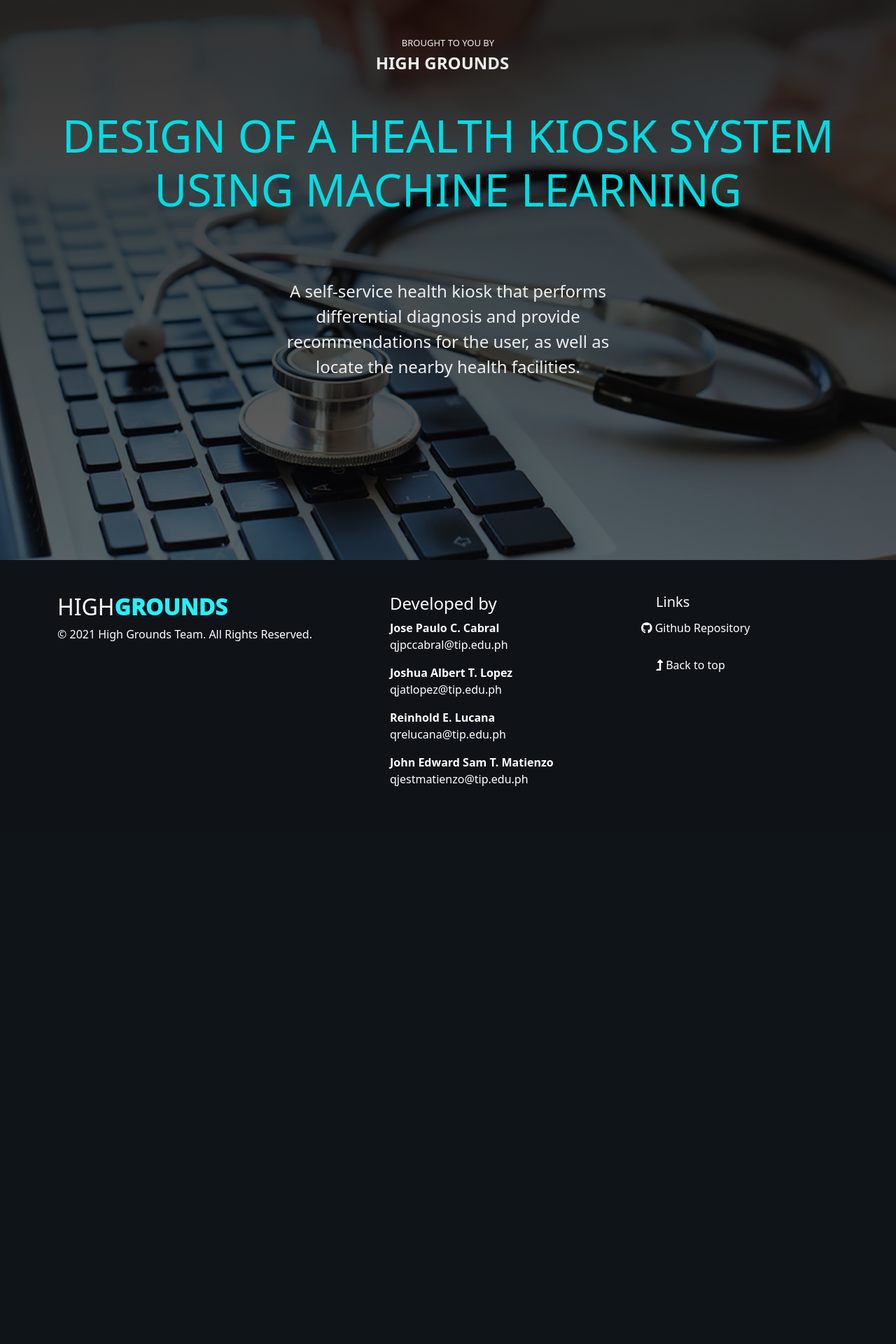
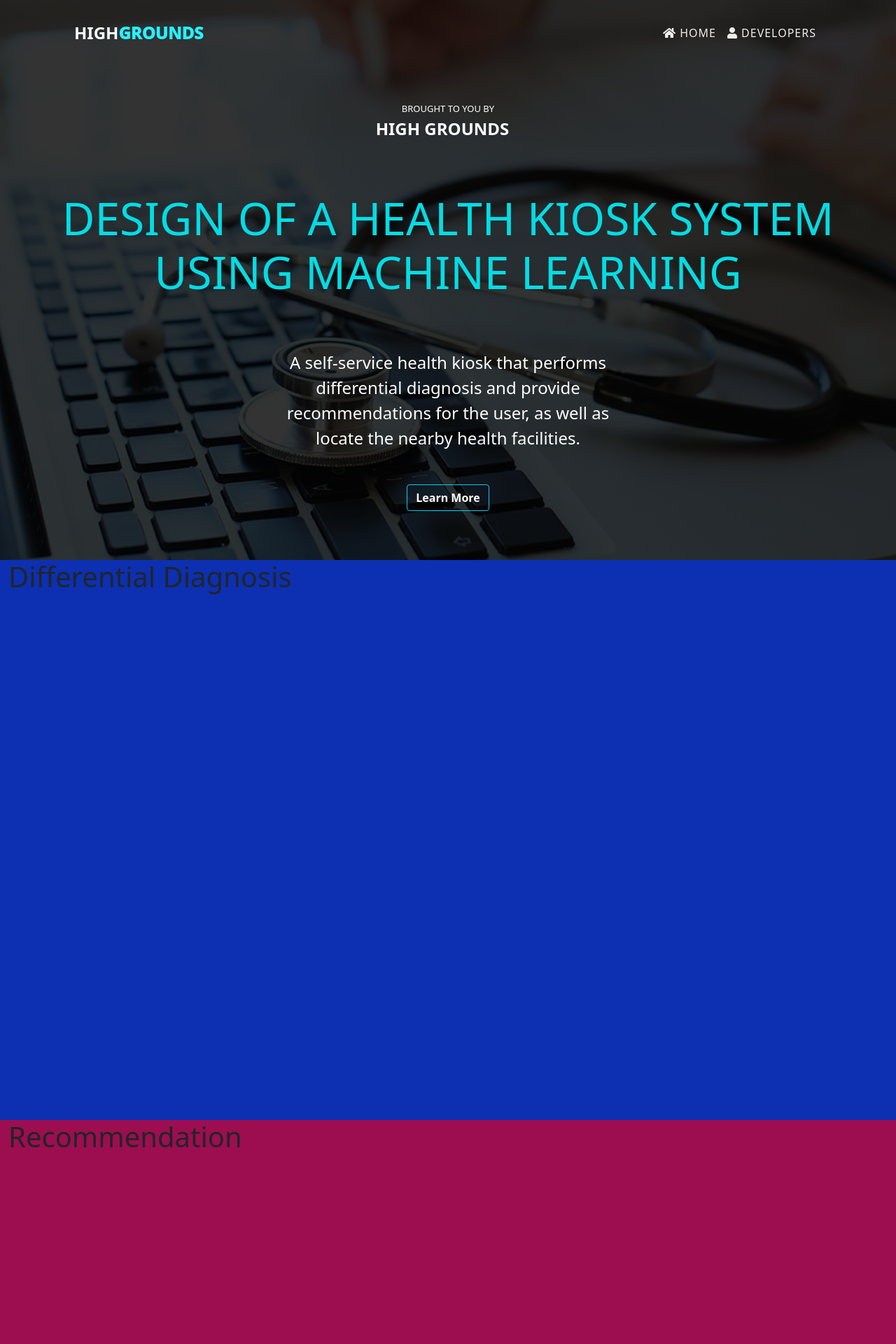
Before and after one commit to paucabral/devops-midterm-webapp, a Python web app: template templates/index.html in a window 1280 px wide. Shown: the top 1920 px of the page at 70% size. Before the commit the page ends 1123 px from the top, so only its background shows below. Run offline with Jinja, Linux system fonts and the light colour scheme; the template is opened without the code that fills it, so the values that code supplies are empty; some libraries are stand-ins or nearby versions.

Commit message:
Readded navigation and initialized boilerplate for different sections in the index page

```diff
--- a/static/css/style.css
+++ b/static/css/style.css
@@ -1,20 +1,35 @@
 /* CSS */
 #indexBody {
   min-height: 100vh;
-  background: linear-gradient(to bottom, rgba(0, 0, 0, 0.8), rgba(0, 0, 0, 0.6)),
+  background: linear-gradient(to bottom, rgba(0, 0, 0, 0.8), rgba(0, 0, 0, 0.8)),
     url("../img/bg.jpg") center no-repeat;
   background-size: cover;
+}
+
+#indexDifferential {
+  min-height: 100vh;
+  background: #0c30b1;
+}
+
+#indexRecomm {
+  min-height: 100vh;
+  background: #9c0e50;
+}
+
+#indexNearby {
+  min-height: 100vh;
+  background: #4de65a;
+}
+
+#developers {
+  min-height: 100vh;
+  background: #4d6de6;
 }
 
 header {
   width: 100%;
   position: relative;
   overflow: hidden;
-  background: linear-gradient(
-    to bottom,
-    rgba(0, 0, 0, 0.5),
-    rgba(0, 0, 0, 0.01)
-  );
   color: #eee;
 }
 
@@ -50,27 +65,7 @@ header a:hover {
 
 #pdDescription {
   width: 40%;
-}
-
-header {
-  width: 100%;
-  position: relative;
-  overflow: hidden;
-  background: linear-gradient(
-    to bottom,
-    rgba(0, 0, 0, 0.8),
-    rgba(0, 0, 0, 0.01)
-  );
-  color: #eee;
-}
-
-header a {
-  color: #eee;
-  text-decoration: none;
-}
-
-header a:hover {
-  color: rgb(38, 241, 255);
+  font-size: 1.5em;
 }
 
 .brand {
@@ -185,8 +180,7 @@ ol {
   align-items: center;
   width: 100%;
   padding: 23px;
-  font: 900 13px/1 "Lato", -apple-system, BlinkMacSystemFont, "Segoe UI", Roboto,
-    "Helvetica Neue", Arial, sans-serif;
+  font: 900 13px/1;
   text-transform: uppercase;
   color: rgba(255, 255, 255, 0.5);
 }
@@ -208,8 +202,13 @@ ol {
   transition: 0.22s ease;
 }
 
-@media screen and (max-width: 400px) {
+@media screen and (max-width: 450px) {
+  #pdTitle {
+    width: 90%;
+    font-size: 3em;
+  }
   #pdDescription {
     width: 90%;
+    font-size: 1.3em;
   }
 }
--- a/templates/index.html
+++ b/templates/index.html
@@ -4,39 +4,97 @@
     <meta charset='utf-8' />
     <meta name='viewport' content='width=device-width, initial-scale=1' />
     <title>High Grounds Health Kiosk</title>
-    <!-- BootStrap 5.1 -->
+    <!-- Font Awesome -->
+    <link rel="stylesheet" href="https://pro.fontawesome.com/releases/v5.10.0/css/all.css"
+      integrity="sha384-AYmEC3Yw5cVb3ZcuHtOA93w35dYTsvhLPVnYs9eStHfGJvOvKxVfELGroGkvsg+p" crossorigin="anonymous" />
+    <!-- End Font Awesome -->
+      <!-- BootStrap 5.1 -->
     <link href="https://cdn.jsdelivr.net/npm/bootstrap@5.1.3/dist/css/bootstrap.min.css" rel="stylesheet"
       integrity="sha384-1BmE4kWBq78iYhFldvKuhfTAU6auU8tT94WrHftjDbrCEXSU1oBoqyl2QvZ6jIW3" crossorigin="anonymous">
     <script src="https://cdn.jsdelivr.net/npm/@popperjs/core@2.10.2/dist/umd/popper.min.js"
       integrity="sha384-7+zCNj/IqJ95wo16oMtfsKbZ9ccEh31eOz1HGyDuCQ6wgnyJNSYdrPa03rtR1zdB" crossorigin="anonymous"></script>
     <script src="https://cdn.jsdelivr.net/npm/bootstrap@5.1.3/dist/js/bootstrap.min.js"
       integrity="sha384-QJHtvGhmr9XOIpI6YVutG+2QOK9T+ZnN4kzFN1RtK3zEFEIsxhlmWl5/YESvpZ13" crossorigin="anonymous"></script>
+    <!-- End BootStrap 5.1 -->
+    <!-- JQuery -->
+    <script src="https://ajax.googleapis.com/ajax/libs/jquery/3.5.1/jquery.min.js"></script>
+    <!-- Additional BootStrap JS -->
     <script src="https://stackpath.bootstrapcdn.com/bootstrap/4.3.1/js/bootstrap.min.js"
       integrity="sha384-JjSmVgyd0p3pXB1rRibZUAYoIIy6OrQ6VrjIEaFf/nJGzIxFDsf4x0xIM+B07jRM" crossorigin="anonymous"></script>
-    <!-- End BootStrap 5.1 -->
-    <!-- Font Awesome -->
-    <link rel="stylesheet" href="https://pro.fontawesome.com/releases/v5.10.0/css/all.css"
-      integrity="sha384-AYmEC3Yw5cVb3ZcuHtOA93w35dYTsvhLPVnYs9eStHfGJvOvKxVfELGroGkvsg+p" crossorigin="anonymous" />
-    <!-- End Font Awesome -->
     <link rel="stylesheet" href="../static/css/style.css"/>
     <script src="../static/js/index.js"></script>
   </head>
   <body>
+    <div id="indexBody" class="text-white container-fluid pb-5">
+      <header>
+        <div class="container my-3">
+          <nav class="navbar navbar-expand-lg navbar-dark container-fluid">
+            <div class="container">
+              <a style="font-size: x-large; font-weight: bold;" class="navbar-brand" href="#">HIGH<span
+                  class="brand">GROUNDS</span></a>
+              <button class="navbar-toggler" type="button" data-toggle="collapse" data-target="#navbarTogglerDemo02"
+                aria-controls="navbarTogglerDemo02" aria-expanded="false" aria-label="Toggle navigation">
+                <span class="navbar-toggler-icon"></span>
+              </button>
 
-    <header id="indexBody">
-      <div class="container p-5">
+              <div class="collapse navbar-collapse align-items-center" id="navbarTogglerDemo02">
+                <ul class="nav navbar-nav ms-auto align-items-center">
+                  <li><a href="#" class="nav-item nav-link" style="color: #eee;"><i class="fa fa-home fa-3"
+                        aria-hidden="true"></i> Home</a></li>
+                  <li><a href="#developers" class="nav-item nav-link" style="color: #eee;"><i class="fa fa-user fa-3"
+                        aria-hidden="true"></i> Developers</a></li>
+                </ul>
+              </div>
+            </div>
+          </nav>
+        </div>
+      </header>
+
+      <div class="row pt-5">
         <nav class="container-fluid text-center">
           <span style="font-size: small; text-transform: uppercase;">brought to you by</span><br>
           <span style="font-size: x-large; font-weight: bold;" class="navbar-brand">High Grounds</span><br>
         </nav>
       </div>
-      <div class="container text-center pdTexts">
-        <h1 id="pdTitle">Design of a Health Kiosk System Using Machine Learning</h1>
+      <br>
+      <div>
+        <div class="row text-center justify-content-center align-self-center">
+          <h1 id="pdTitle" class="pt-5 my-auto">Design of a Health Kiosk System Using Machine Learning</h1>
+        </div>
+        <br>
+        <div class="row text-center justify-content-center align-self-center">
+          <p id="pdDescription" class="pt-5 my-auto">A self-service health kiosk that performs
+            differential diagnosis and provide recommendations for the user, as well as locate the nearby health facilities.</p>
+        </div>
+        <div class="text-center pt-5">
+          <a href="#indexDifferential" class="btn btn-outline-info text-white" style="font-weight: bold;">Learn More</a>
+        </div>
       </div>
-      <div id="pdDescription" class="container text-center pdTexts">
-        <p style="font-size: x-large;" >A self-service health kiosk that performs differential diagnosis and provide recommendations for the user, as well as locate the nearby health facilities.</p>
+    </div>
+
+    <div id="indexDifferential" class="container-fluid">
+      <div class="row">
+        <h1>Differential Diagnosis</h1>
       </div>
-    </header>
+    </div>
+
+    <div id="indexRecomm" class="container-fluid">
+      <div class="row">
+        <h1>Recommendation</h1>
+      </div>
+    </div>
+
+    <div id="indexNearby" class="container-fluid">
+      <div class="row">
+        <h1>Nearby hospital</h1>
+      </div>
+    </div>
+
+    <div id="developers" class="container-fluid">
+      <div class="row">
+        <h1>Developers</h1>
+      </div>
+    </div>
 
     <footer id="about" class="section footer-classic context-dark bg-image p-5 text-white">
       <div class="container">
@@ -74,7 +132,7 @@
           <div class="col-md-4 col-xl-3">
             <h5>Links</h5>
             <ul class="nav-list">
-              <li><a href="https://github.com/paucabral/florida-men-iptool"><i class="fab fa-github"></i> Github
+              <li><a href="https://github.com/paucabral/devops-midterm-webapp"><i class="fab fa-github"></i> Github
                   Repository</a></li>
             </ul>
             <br>
```
